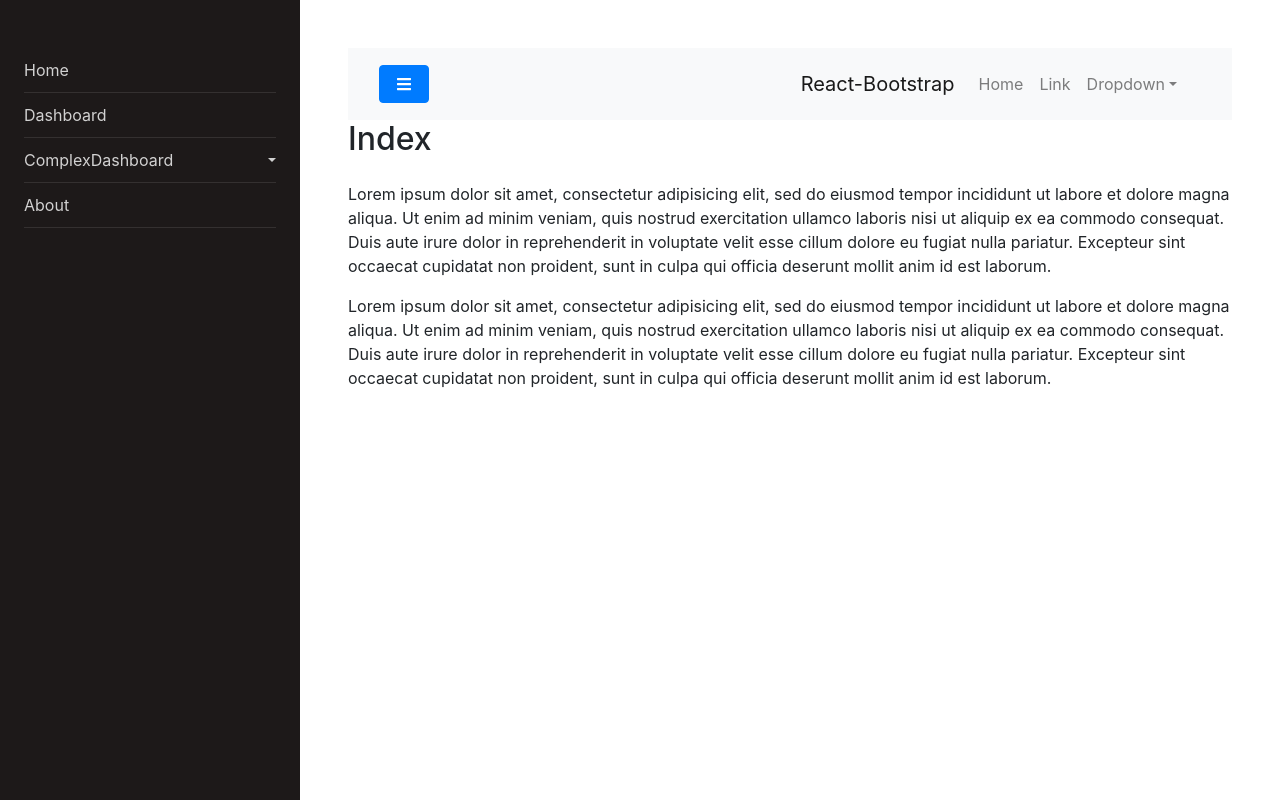
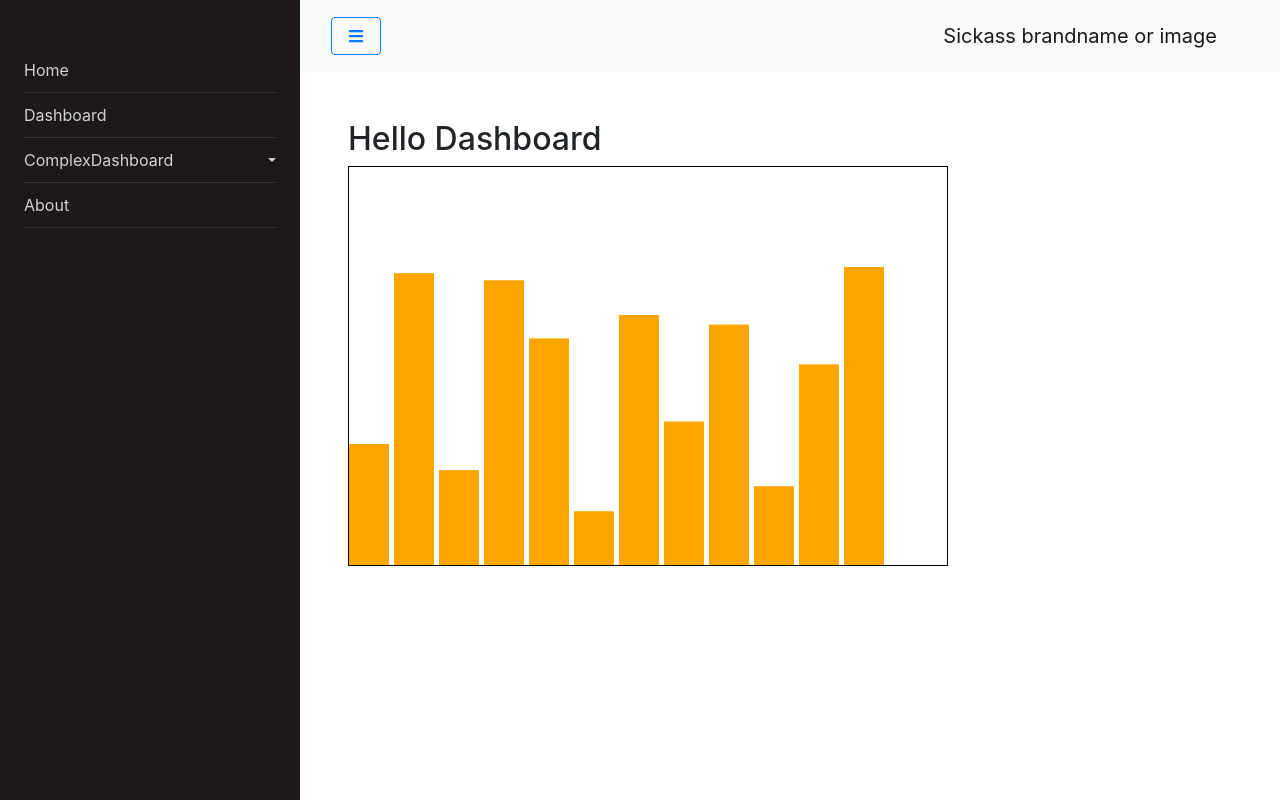
Before and after one commit to LanPodder/ReactDashboard, a React (Create React App) app: page /dashboard in a window 1280 px wide. Built offline with nearby package versions, Linux system fonts and the light colour scheme.

Commit message:
progress

```diff
--- a/src/App.css
+++ b/src/App.css
@@ -36,3 +36,7 @@
         transform: rotate(360deg);
     }
 }
+
+.container-fluid.inner-content {
+    padding: 0px !important;
+}
--- a/src/App.tsx
+++ b/src/App.tsx
@@ -9,6 +9,7 @@ import Index from './index/Index';
 import SideMenu from './sidemenu/SideMenu';
 import SideMenuToggleButton from './sidemenu/SideMenuToggleButton';
 import HeaderNav from './header-nav/HeaderNav';
+import SampleBarChart from './kpi-dashboard/sample-bar-chart/SampleBarChart';
 
 interface AppProps {
 
@@ -39,7 +40,7 @@ class App extends React.Component<AppProps, AppState> {
         <div className="wrapper d-flex align-items-stretch">
           <SideMenu active={this.state.sidemenuActive} />
 
-          <div className="p-4 p-md-5">
+          <div className="p-4 container-fluid inner-content">
             <nav className="navbar navbar-expand-lg navbar-light bg-light">
               <div className="container-fluid">
 
@@ -47,17 +48,18 @@ class App extends React.Component<AppProps, AppState> {
                 <HeaderNav />
               </div>
             </nav>
+            <div className="p-4 p-md-5">
               <Switch>
                 <Route path="/about">
                   <div />
                 </Route>
                 <Route path="/users">
-                <div />
+                  <div>Hello users</div>
                 </Route>
-              <Route path="/">
-                <Index />
-              </Route>
+                <Route path="/" exact component={Index}></Route>
+                <Route path="/dashboard" component={SampleBarChart} />
               </Switch>
+            </div>
           </div>
         </div>
       </Router>
--- a/src/header-nav/HeaderNav.tsx
+++ b/src/header-nav/HeaderNav.tsx
@@ -1,5 +1,6 @@
 import React from 'react';
 import { Nav, Navbar, NavDropdown } from 'react-bootstrap';
+import { Link } from 'react-router-dom';
 
 interface HeaderNavProps {
 
@@ -13,21 +14,14 @@ class HeaderNav extends React.Component<HeaderNavProps> {
     render() {
         return (
             <Navbar bg="light" expand="lg">
-                <Navbar.Brand href="#home">React-Bootstrap</Navbar.Brand>
-                <Navbar.Toggle aria-controls="basic-navbar-nav" />
+                <Navbar.Brand><Link to="/" style={{ color: 'inherit', textDecoration: 'inherit'}}>Sickass brandname or image</Link></Navbar.Brand>
+                {/*<Navbar.Toggle aria-controls="basic-navbar-nav" />
                 <Navbar.Collapse id="basic-navbar-nav">
                     <Nav className="mr-auto">
                         <Nav.Link href="#home">Home</Nav.Link>
                         <Nav.Link href="#link">Link</Nav.Link>
-                        <NavDropdown title="Dropdown" id="basic-nav-dropdown">
-                            <NavDropdown.Item href="#action/3.1">Action</NavDropdown.Item>
-                            <NavDropdown.Item href="#action/3.2">Another action</NavDropdown.Item>
-                            <NavDropdown.Item href="#action/3.3">Something</NavDropdown.Item>
-                            <NavDropdown.Divider />
-                            <NavDropdown.Item href="#action/3.4">Separated link</NavDropdown.Item>
-                        </NavDropdown>
                     </Nav>
-                </Navbar.Collapse>
+                </Navbar.Collapse>*/}
             </Navbar>
         );
     }
--- /dev/null
+++ b/src/kpi-dashboard/sample-bar-chart/BarChart.tsx
@@ -0,0 +1,66 @@
+// BarChart.js
+import * as d3 from 'd3';
+import React, { useRef, useEffect } from 'react';
+
+interface BarChartProps {
+    width: number, height: number, data: number[]
+}
+
+const BarChart: React.SFC<BarChartProps> = (props) => {
+    const ref = useRef<SVGSVGElement>(null);
+
+    useEffect(() => {
+        const svg = d3.select(ref.current as any)
+            .attr("width", props.width)
+            .attr("height", props.height)
+            .style("border", "1px solid black")
+    }, []);
+
+    useEffect(() => {
+        draw();
+    }, [props.data]);
+
+    const draw = () => {
+
+        const svg = d3.select(ref.current as any);
+        var selection = svg.selectAll("rect").data(props.data);
+        var yScale = d3.scaleLinear()
+            .domain([0, (d3.max(props.data) as number)])
+            .range([0, props.height - 100]);
+
+        selection
+            .transition().duration(300)
+            .attr("height", (d) => yScale(d))
+            .attr("y", (d) => props.height - yScale(d))
+
+        selection
+            .enter()
+            .append("rect")
+            .attr("x", (d, i) => i * 45)
+            .attr("y", (d) => props.height)
+            .attr("width", 40)
+            .attr("height", 0)
+            .attr("fill", "orange")
+            .transition().duration(300)
+            .attr("height", (d) => yScale(d))
+            .attr("y", (d) => props.height - yScale(d))
+
+        selection
+            .exit()
+            .transition().duration(300)
+            .attr("y", (d) => props.height)
+            .attr("height", 0)
+            .remove()
+    }
+
+
+    return (
+        <div className="chart">
+            <svg ref={ref}>
+            </svg>
+        </div>
+
+    )
+}
+
+export default BarChart;
--- /dev/null
+++ b/src/kpi-dashboard/sample-bar-chart/SampleBarChart.tsx
@@ -0,0 +1,36 @@
+import React from 'react';
+import * as d3 from 'd3';
+import { SampleData, SampleDataService } from '../../services/SampleDataService';
+import BarChart from './BarChart';
+
+interface SampleBarChartProps {
+
+}
+
+interface SampleBarChartState {
+    data: SampleData,
+}
+
+class SampleBarChart extends React.Component<SampleBarChartProps, SampleBarChartState> {
+
+    private dataService: SampleDataService;
+
+    constructor(props: SampleBarChartProps) {
+        super(props);
+        this.dataService = new SampleDataService();
+        this.state = {
+            data: this.dataService.getData(),
+        }
+    }
+
+    render() {
+        return (
+            <div>
+                <h2>Hello Dashboard</h2>
+                <BarChart width={600} height={400} data={this.state.data.values} />
+            </div>
+        );
+    }
+}
+
+export default SampleBarChart;
--- /dev/null
+++ b/src/services/SampleDataService.ts
@@ -0,0 +1,18 @@
+export interface SampleData{
+    labels: string[],
+    values: number[]
+}
+export class SampleDataService {
+    data = {
+        labels: ["jan", "feb", "mar", "apr", "may", "jun", "jul", "aug", "sep", "oct", "nov", "dec"],
+        values: [0.40570, 0.96937, 0.31965, 0.94562, 0.75404, 0.18370, 0.83120, 0.47995, 0.79967, 0.26644, 0.66830, 0.98950]
+    }
+
+    constructor() {
+
+    }
+
+    public getData(): SampleData {
+        return this.data;
+    }
+}
--- a/src/sidemenu/SideMenu.tsx
+++ b/src/sidemenu/SideMenu.tsx
@@ -17,13 +17,13 @@ class SideMenu extends React.Component<SideMenuProps> {
                 <div className="p-4 pt-5">
                     <ul className="components list-unstyled mb-5">
                         <MenuItem linkto="/" itemname="Home" />
-                        <MenuItem linkto="/" itemname="Dashboard" />
+                        <MenuItem linkto="/dashboard" itemname="Dashboard" />
                         <SubmenuItem submenuid="complexdashboardsubmenu" submenuname="ComplexDashboard">
                             <MenuItem linkto="/" itemname="Complex Dashboard 1" />
                             <MenuItem linkto="/" itemname="Complex Dashboard 2" />
                             <MenuItem linkto="/" itemname="Complex Dashboard 3" />
                         </SubmenuItem>
-                        <MenuItem linkto="/" itemname="About" />
+                        <MenuItem linkto="/users" itemname="About" />
                     </ul>
                 </div>
             </nav>
--- a/src/sidemenu/SideMenuToggleButton.tsx
+++ b/src/sidemenu/SideMenuToggleButton.tsx
@@ -12,7 +12,7 @@ interface SideMenuToggleButtonProps{
 class SideMenuToggleButton extends React.Component<SideMenuToggleButtonProps> {
     render() {
         return (
-            <button type="button" id="sidemenucollapse" className="btn btn-primary" onClick={this.props.onClick}>
+            <button type="button" id="sidemenucollapse" className="btn btn-outline-primary" onClick={this.props.onClick}>
                 <FontAwesomeIcon icon={faBars} />
                 <span className="sr-only">Toggle Menu</span>
             </button>
```
Lines whose indentation alone changed are shown as unchanged.
